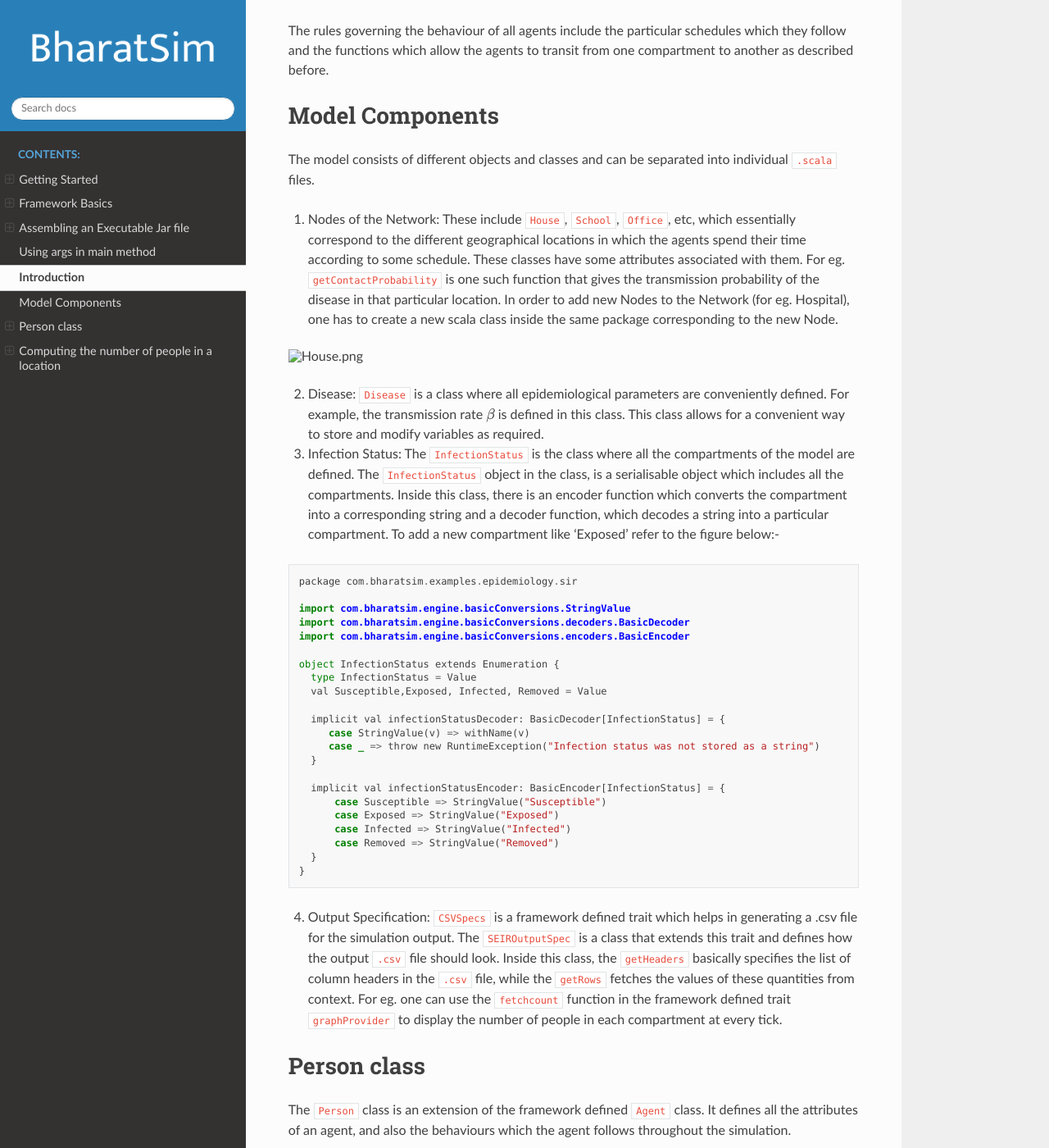
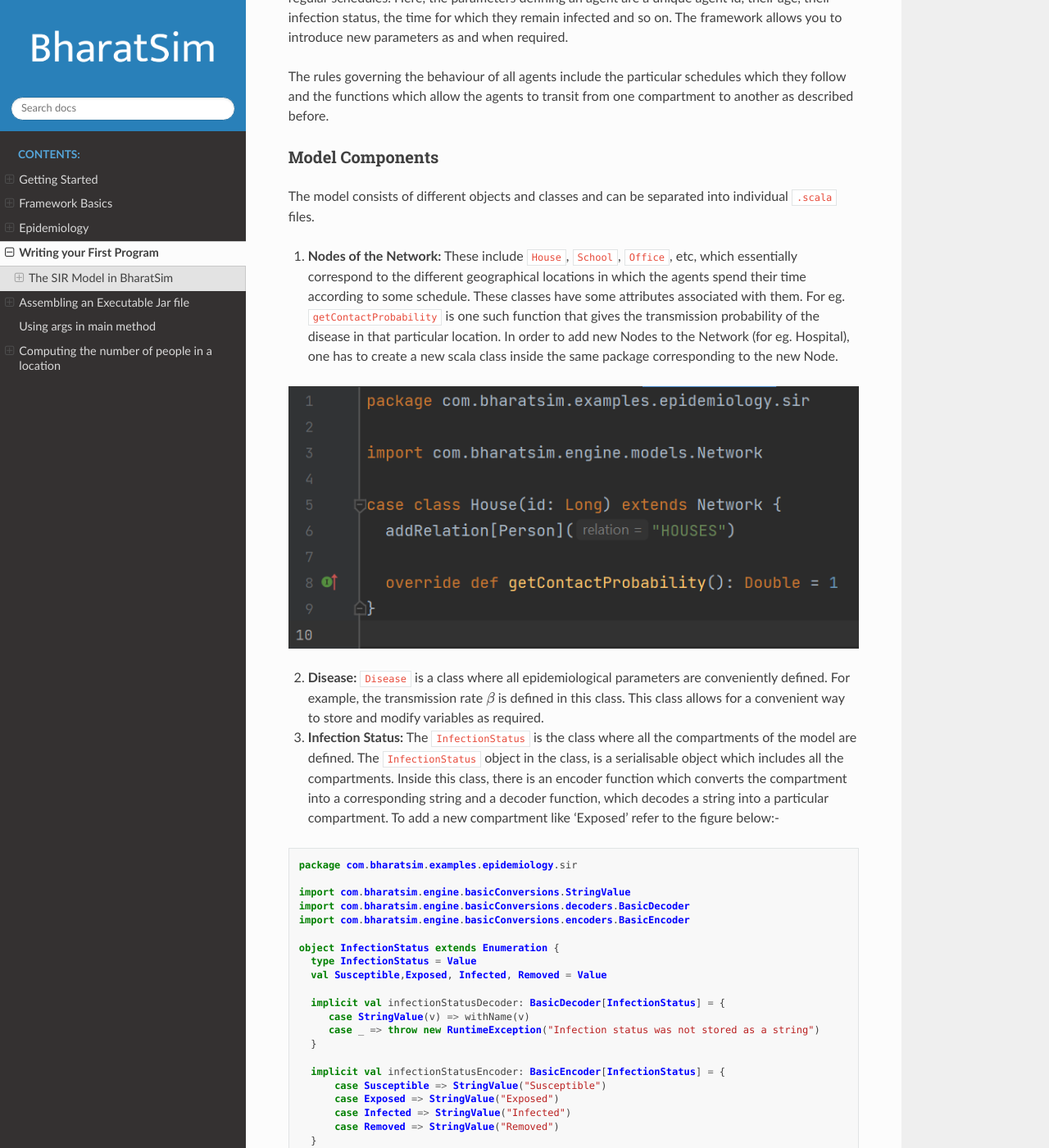
Before and after one commit to aleena-jose/bharatsim-tutorial, a Sphinx documentation site: the page built from source/firstprogram.rst, in a window 1280 px wide and 1400 px high, scrolled down 374 px. Shown: the whole window at 82% size. Built offline with Sphinx 7.4.7 and the Read the Docs theme 2.0.0, drawn with Linux system fonts in a browser that asks for light colours; pages that are not in the unit, such as notebooks, are missing from menus; some of the changed text lies outside the part shown.

Commit message:
Refactor First Program - Building Sir Model

```diff
--- a/source/building-an-sir-model.rst
+++ b/source/firstprogram.rst
@@ -1,5 +1,8 @@
-Introduction
-------------
+Writing your First Program
+==========================
+
+The SIR Model in BharatSim
+--------------------------
 
 BharatSim is an open-source large-scale agent-based simulation framework that allows you to build and simulate sophisticated agent-based models. Agents form the main component of such a simulation. They are entities that are defined with a set of parameters and obey certain specified conditions as the simulation runs.
 
@@ -8,21 +11,21 @@ In the purview of the SIR model, the agents are people, which go about their dai
 The rules governing the behaviour of all agents include the particular schedules which they follow and the functions which allow the agents to transit from one compartment to another as described before.
 
 Model Components
-----------------
+~~~~~~~~~~~~~~~~
 
 The model consists of different objects and classes and can be separated into individual ``.scala`` files.
 
-1. Nodes of the Network: These include ``House``, ``School``, ``Office``, etc, which essentially correspond to the different geographical locations in which the agents spend their time according to some schedule. These classes have some attributes associated with them. For eg. ``getContactProbability`` is one such function that gives the transmission probability of the disease in that particular location. In order to add new Nodes to the Network (for eg. Hospital), one has to create a new scala class inside the same package corresponding to the new Node.
+1. **Nodes of the Network:** These include ``House``, ``School``, ``Office``, etc, which essentially correspond to the different geographical locations in which the agents spend their time according to some schedule. These classes have some attributes associated with them. For eg. ``getContactProbability`` is one such function that gives the transmission probability of the disease in that particular location. In order to add new Nodes to the Network (for eg. Hospital), one has to create a new scala class inside the same package corresponding to the new Node.
 
-.. image:: House.png
+.. image:: _static/images/House.png
 
 
 
-2. Disease: ``Disease`` is a class where all epidemiological parameters are conveniently defined. For example, the transmission rate :math:`\beta` is defined in this class. This class allows for a convenient way to store and modify variables as required.
+2. **Disease:** ``Disease`` is a class where all epidemiological parameters are conveniently defined. For example, the transmission rate :math:`\beta` is defined in this class. This class allows for a convenient way to store and modify variables as required.
 
-3. Infection Status: The ``InfectionStatus`` is the class where all the compartments of the model are defined. The ``InfectionStatus`` object in the class, is a serialisable object which includes all the compartments. Inside this class, there is an encoder function which converts the compartment into a corresponding string and a decoder function, which decodes a string into a particular compartment. To add a new compartment like ‘Exposed’ refer to the figure below:-
+3. **Infection Status:** The ``InfectionStatus`` is the class where all the compartments of the model are defined. The ``InfectionStatus`` object in the class, is a serialisable object which includes all the compartments. Inside this class, there is an encoder function which converts the compartment into a corresponding string and a decoder function, which decodes a string into a particular compartment. To add a new compartment like ‘Exposed’ refer to the figure below:-
 
-.. code::
+.. code-block:: scala
 
    package com.bharatsim.examples.epidemiology.sir
 
@@ -48,16 +51,16 @@ The model consists of different objects and classes and can be separated into in
    }
 
 
-4. Output Specification: ``CSVSpecs`` is a framework defined trait which helps in generating a .csv file for the simulation output. The ``SEIROutputSpec`` is a class that extends this trait and defines how the output ``.csv`` file should look. Inside this class, the ``getHeaders`` basically specifies the list of column headers in the ``.csv`` file, while the ``getRows`` fetches the values of these quantities from context. For eg. one can use the ``fetchcount`` function in the framework defined trait ``graphProvider`` to display the number of people in each compartment at every tick.
+4. **Output Specification:** ``CSVSpecs`` is a framework defined trait which helps in generating a .csv file for the simulation output. The ``SEIROutputSpec`` is a class that extends this trait and defines how the output ``.csv`` file should look. Inside this class, the ``getHeaders`` basically specifies the list of column headers in the ``.csv`` file, while the ``getRows`` fetches the values of these quantities from context. For eg. one can use the ``fetchcount`` function in the framework defined trait ``graphProvider`` to display the number of people in each compartment at every tick.
 
 Person class
-------------
+~~~~~~~~~~~~
 
 The ``Person`` class is an extension of the framework defined ``Agent`` class. It defines all the attributes of an agent, and also the behaviours which the agent follows throughout the simulation.
 
 An attribute is essentially a characteristic of an agent like age, agent id and so on. It can also include certain quantities associated with an agent like its current epidemiological state, or the time for which it is infected. The attributes are defined in the Person class as follows:-
 
-.. code::
+.. code-block:: scala
 
    case class Person(id: Long, age: Int, infectionState: InfectionStatus, infectionDur: Int, betaMultiplier:Double) extends Agent
 
@@ -65,7 +68,7 @@ Some attributes have constant values throughout the simulation like age, agent i
 
 In this framework, A **Behaviour** is an user-defined function whose arguments are the dynamic attributes. It acts on every agent at each tick.  An example for a behaviour which counts the number of days for which an agent is infected, is as follows:
 
-.. code::
+.. code-block:: scala
 
    private val incrementInfectionDay: Context => Unit = (context: Context) => {
       if (isInfected && context.getCurrentStep % Disease.numberOfTicksInADay == 0) {
@@ -76,7 +79,7 @@ In this framework, A **Behaviour** is an user-defined function whose arguments a
 Moreover, a Behaviour could be a rule which governs the transfer of agents from one compartment to another. For example, if person X is in the same location as an infected person Y, person X will also get infected, with some probability.
 Similarly, if a person is infected, they can move to the ``Removed`` compartment, with a certain rate, :math:`\lambda_I`. The code snippet below is a Behaviour ``checkForRecovery`` that performs this transition.
 
-.. code::
+.. code-block:: scala
 
    private val checkForRecovery: Context => Unit = (context: Context) => {
        if (isInfected) {
@@ -91,11 +94,11 @@ Similarly, if a person is infected, they can move to the ``Removed`` compartment
 
 It is important that one defines the Behaviours in the order that they are to be compiled. This is based on the epidemiological SIR model, where an agent transitions from one compartment to another in a chronological manner, from S to I to R, as shown below.
 
-.. image:: SIR-compartment.png
+.. image:: _static/images/SIR-compartment.png
 
 After the behaviours are defined, they need to be added to the simulation in the order in which they are executed. This is done using the framework defined ``addBehaviour`` function.
 
-.. code::
+.. code-block:: scala
 
    addBehaviour(incrementInfectionDay)
    addBehaviour(checkForInfection)
@@ -104,9 +107,8 @@ After the behaviours are defined, they need to be added to the simulation in the
 Each agent goes through the above-mentioned behaviours chronologically during each tick. For example, if there are 100 agents in the simulation, all 100 of them go through the behaviours as listed chronologically above, and this process repeats at each tick.
 
 
-
-Saving your Output
-~~~~~~~~~~~~~~~~~~
+Saving your output
+^^^^^^^^^^^^^^^^^^
 
 Suppose you wanted your output to give you the numbers of susceptible, infected and recovered people at every time step. You can then write the following:
 
@@ -140,7 +142,7 @@ Suppose you wanted your output to give you the numbers of susceptible, infected
   }
 
 * The first column (Step) stores the current time step, obtained using the ``context.getCurrentStep`` function
-* The next 3 columns store the number of Susceptible, Infected and Removed people respectively, by fetching the total number of ``Person`` nodes on the graph with the appropriate `infection status <#>`_.
+* The next 3 columns store the number of Susceptible, Infected and Removed people respectively, by fetching the total number of ``Person`` nodes on the graph with the appropriate Infection Status.
 
 Now we simply have to register it in the simulation. Note that the following code snippet should be located inside ``simulation.defineSimulation`` in the main function:
 
--- a/source/index.rst
+++ b/source/index.rst
@@ -12,7 +12,7 @@ In this tutorial documentation, we look at examples in Epidemiology.
 
    setup
    frameworkbasics
+   epidemiology
+   firstprogram
    miscellaneous
-   building-an-sir-model
-   epidemiology-sir-model-as-differential-equations
    real_locations
```
Also changed, not shown: source/_static/House.png (deleted), source/_static/images/SIR-compartment.png (renamed from source/_static/SIR-compartment.png), 1 other file.
